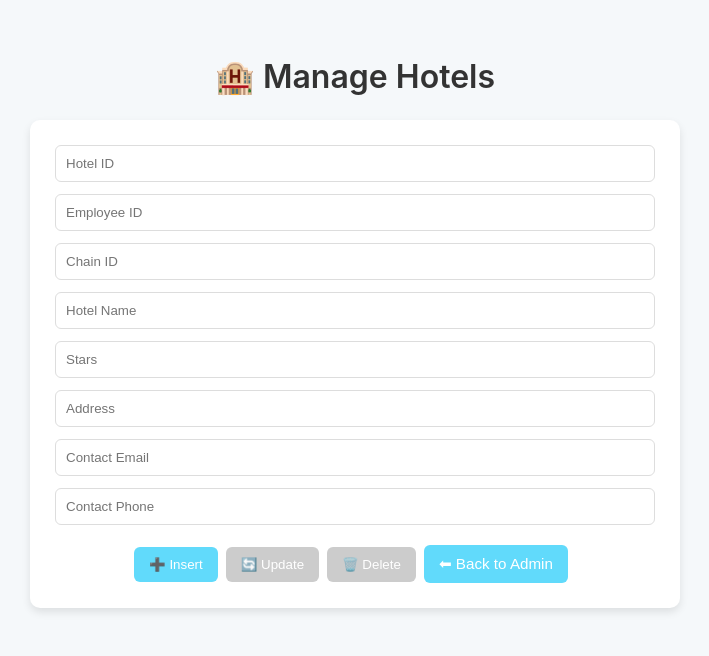
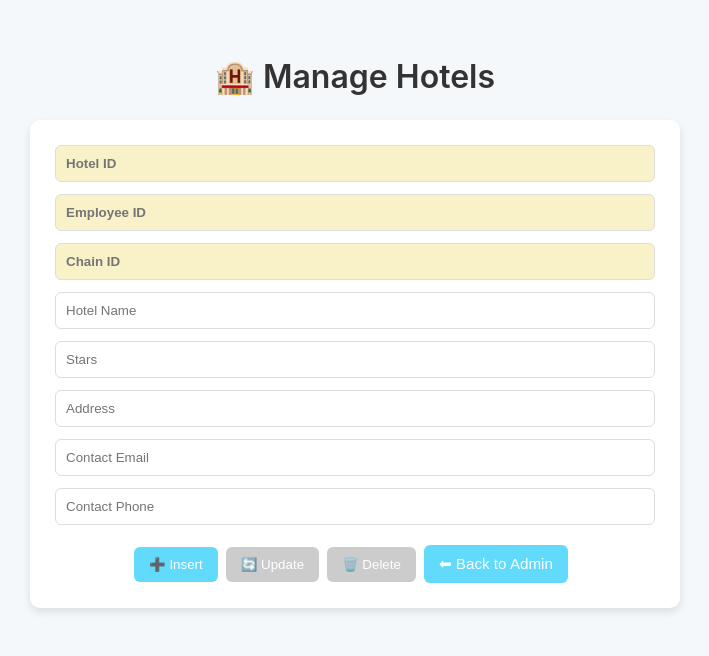
Before and after one commit to Spicfy/e-Hotels, a React (Create React App) app in the folder frontend/: page /hotel in a window 1280 px wide. Shown: the top 656 px of the page, without its empty margins (285-994 px from the left). Built offline with nearby package versions, Linux system fonts and the light colour scheme.

Commit message:
Admin part display indication optimized

```diff
--- a/frontend/src/App.css
+++ b/frontend/src/App.css
@@ -445,3 +445,9 @@
   display: inline-block;
   width: 120px;
 }
+
+.constant-field {
+  background-color: #f9f1c8;
+  border: 2px solid #e6b800;
+  font-weight: bold;
+}
--- a/frontend/src/pages/Customer.jsx
+++ b/frontend/src/pages/Customer.jsx
@@ -51,7 +51,7 @@ const Customer = () => {
         <div className="admin-container">
             <h2 className="page-title">👥 Manage Customers</h2>
             <div className="form-container">
-                <input type="number" name="customer_id" placeholder="Customer ID" onChange={handleChange} />
+                <input className="constant-field" type="number" name="customer_id" placeholder="Customer ID" onChange={handleChange} />
                 <input type="text" name="full_name" placeholder="Full Name" onChange={handleChange} />
                 <input type="password" name="password" placeholder="Password" onChange={handleChange} />
                 <input type="text" name="address" placeholder="Address" onChange={handleChange} />
--- a/frontend/src/pages/Employee.jsx
+++ b/frontend/src/pages/Employee.jsx
@@ -51,12 +51,12 @@ const Employee = () => {
         <div className="admin-container">
             <h2 className="page-title">🧑‍💼 Manage Employees</h2>
             <div className="form-container">
-                <input type="number" name="employee_id" placeholder="Employee ID" onChange={handleChange} />
+                <input className="constant-field" type="number" name="employee_id" placeholder="Employee ID" onChange={handleChange} />
                 <input type="text" name="full_name" placeholder="Full Name" onChange={handleChange} />
                 <input type="password" name="password" placeholder="Password" onChange={handleChange} />
                 <input type="text" name="address" placeholder="Address" onChange={handleChange} />
                 <input type="text" name="ssn_sin" placeholder="SSN/SIN" onChange={handleChange} />
-                <input type="number" name="hotel_id" placeholder="Hotel ID" onChange={handleChange} />
+                <input className="constant-field" type="number" name="hotel_id" placeholder="Hotel ID" onChange={handleChange} />
 
                 <button onClick={handleInsert}>➕ Insert</button>
                 <button onClick={handleUpdate} disabled={!formData.employee_id}>🔄 Update</button>
--- a/frontend/src/pages/Hotel.jsx
+++ b/frontend/src/pages/Hotel.jsx
@@ -53,9 +53,9 @@ const Hotel = () => {
         <div className="admin-container">
             <h2 className="page-title">🏨 Manage Hotels</h2>
             <div className="form-container">
-                <input type="number" name="hotel_id" placeholder="Hotel ID" onChange={handleChange} />
-                <input type="number" name="employee_id" placeholder="Employee ID" onChange={handleChange} />
-                <input type="number" name="chain_id" placeholder="Chain ID" onChange={handleChange} />
+                <input className="constant-field" type="number" name="hotel_id" placeholder="Hotel ID" onChange={handleChange} />
+                <input className="constant-field" type="number" name="employee_id" placeholder="Employee ID" onChange={handleChange} />
+                <input className="constant-field" type="number" name="chain_id" placeholder="Chain ID" onChange={handleChange} />
                 <input type="text" name="name" placeholder="Hotel Name" onChange={handleChange} />
                 <input type="number" name="stars" placeholder="Stars" onChange={handleChange} />
                 <input type="text" name="address" placeholder="Address" onChange={handleChange} />
```
